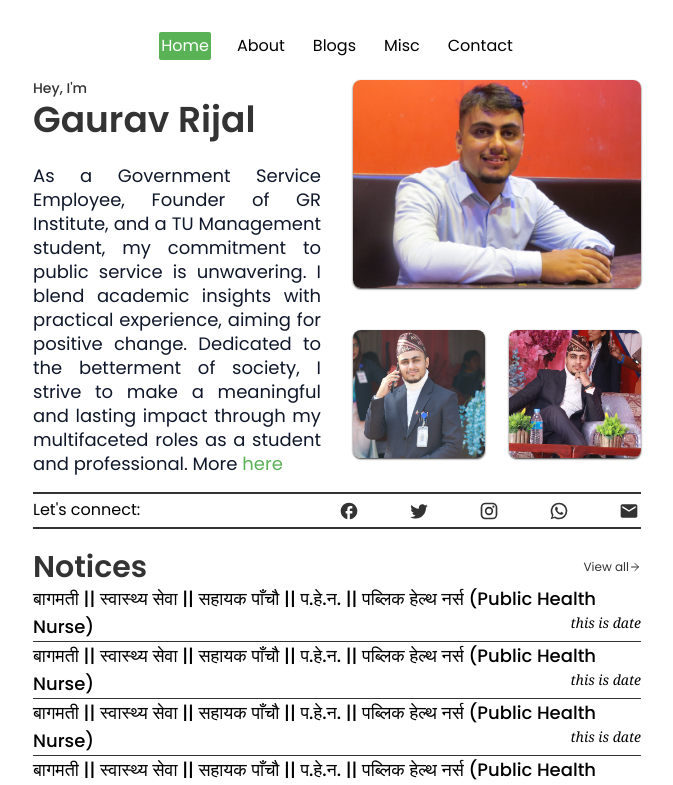
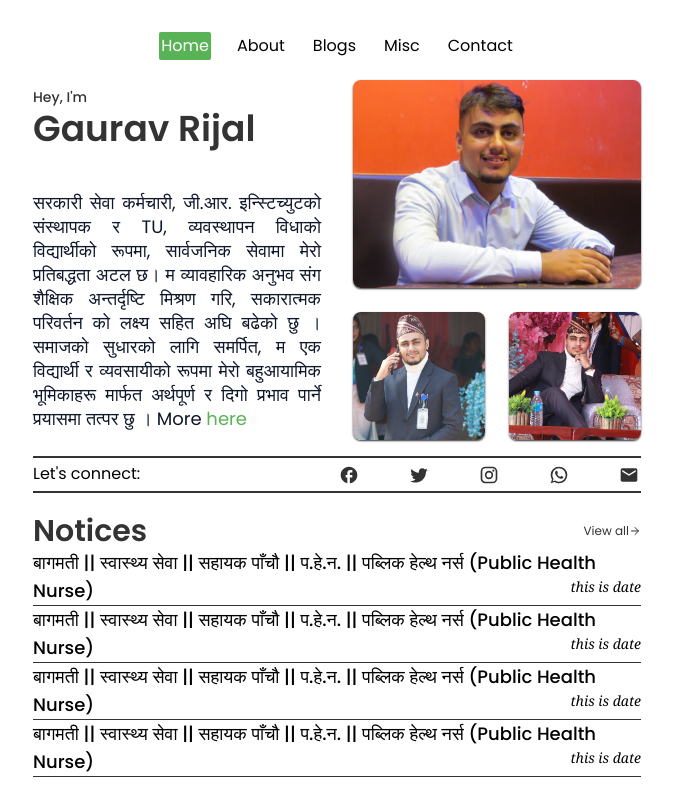
Before and after one commit to kaushalrijal/portfolio-dada, a Next.js app: page / in a window 1280 px wide. Shown: the top 785 px of the page, without its empty margins (303-976 px from the left). Built offline with nearby package versions, Linux system fonts and the light colour scheme.

Commit message:
about made nepali now

```diff
--- a/src/app/about/page.tsx
+++ b/src/app/about/page.tsx
@@ -91,7 +91,8 @@ const About = () => {
           />
         </div>
       </div>
-      <div className="w-full flex flex-col text-sm my-4 gap-2">
+
+      <div className="w-full flex flex-col text-sm my-4 gap-2 border-t-black border-t-2 pt-6">
         {details.map((_) => {
           return <QA title={_.title} sub={_.sub} key={_.title} />;
         })}
--- a/src/app/components/about.tsx
+++ b/src/app/components/about.tsx
@@ -71,12 +71,12 @@ const About = () => {
           />
         </div>
         <div className="mt-4 text-lg leading-6 col-start-1 sm:col-span-2 lg:mt-6 lg:row-start-4 lg:col-span-1 text-slate-900 text-justify">
-          As a Government Service Employee, Founder of GR Institute, and a TU
-          Management student, my commitment to public service is unwavering. I
-          blend academic insights with practical experience, aiming for positive
-          change. Dedicated to the betterment of society, I strive to make a
-          meaningful and lasting impact through my multifaceted roles as a
-          student and professional. More
+          सरकारी सेवा कर्मचारी, जी.आर. इन्स्टिच्युटको संस्थापक र TU, व्यवस्थापन
+          विधाको विद्यार्थीको रूपमा, सार्वजनिक सेवामा मेरो प्रतिबद्धता अटल छ। म
+          व्यावहारिक अनुभव संग शैक्षिक अन्तर्दृष्टि मिश्रण गरि, सकारात्मक
+          परिवर्तन को लक्ष्य सहित अघि बढेको छु । समाजको सुधारको लागि समर्पित, म
+          एक विद्यार्थी र व्यवसायीको रूपमा मेरो बहुआयामिक भूमिकाहरू मार्फत
+          अर्थपूर्ण र दिगो प्रभाव पार्ने प्रयासमा तत्पर छु । More
           <Link href="/about">
             <span className="text-primary"> here</span>
           </Link>
```
